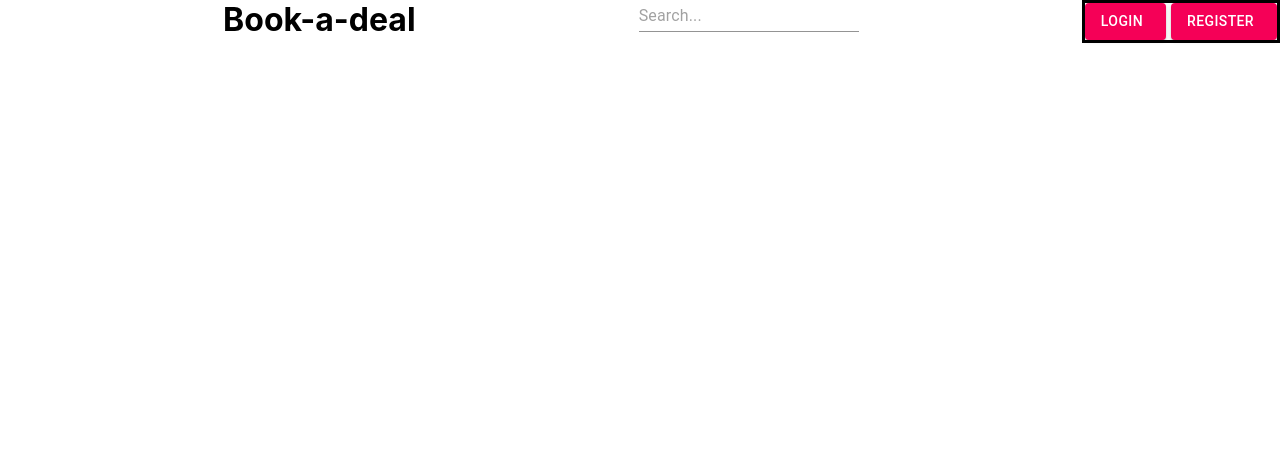
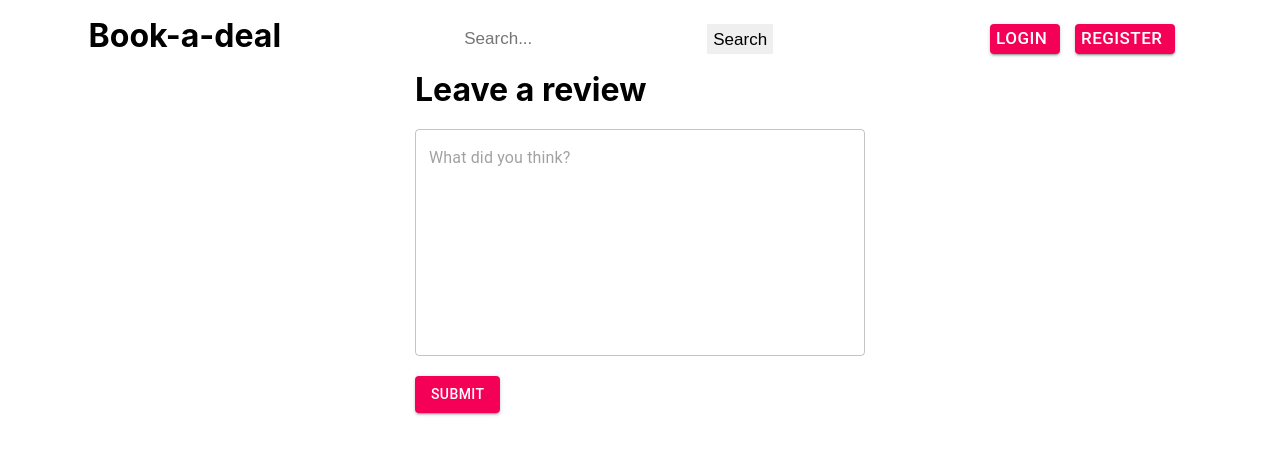
Before and after one commit to elizabethhand/book-a-deal, a React (Vite) app in the folder frontend/book-a-deal/: page /addreview/1 in a window 1280 px wide. Shown: the top 454 px of the page. Built offline with nearby package versions, Linux system fonts and the light colour scheme; no server answers.

Commit message:
Review form

```diff
--- a/frontend/book-a-deal/src/App.tsx
+++ b/frontend/book-a-deal/src/App.tsx
@@ -7,6 +7,7 @@ import Header from "./pages/Header";
 import Itempage from "./pages/Itempage";
 import Register from "./pages/Register";
 import Basket from "./pages/Basket";
+import AddReview from "./pages/AddReview";
 
 function App() {
   const [currentUser, setCurrentUser] = useState(false);
@@ -38,7 +39,7 @@ function App() {
 
   return (
     <div className="App">
-      <Header currentUser={currentUser} setCurrentUser={setCurrentUser} />
+      <Header currentUser={currentUser} setCurrentUser={setCurrentUser} items={items} />
       <main>
         <Switch>
           <Route path="/" exact>
@@ -63,6 +64,9 @@ function App() {
           <Route path="/basket">
             <Basket currentUser={currentUser} />
           </Route>
+          <Route path="/addreview/:itemId">
+            <AddReview currentUser={currentUser} />
+          </Route>
         </Switch>
       </main>
     </div>
--- /dev/null
+++ b/frontend/book-a-deal/src/pages/AddReview.tsx
@@ -0,0 +1,48 @@
+import React from "react"
+import TextField from '@material-ui/core/TextField';
+import Button from '@material-ui/core/Button';
+import { Link } from 'react-router-dom'
+import { useParams } from 'react-router'
+import { useForm } from "react-hook-form";
+
+export default function AddReview({ currentUser }) {
+    const { register, getValues } = useForm();
+    const { itemId } = useParams()
+    console.log(currentUser)
+
+    function handleSubmit(event) {
+        event.preventDefault()
+        const newReview = {
+            description: getValues("review"),
+            date: "17/08/2021",
+            rating: 4,
+            itemId: Number(itemId),
+            userId: Number(currentUser.id),
+
+        }
+        console.log(newReview)
+
+        fetch('http://localhost:4000/reviews', {
+            method: 'POST',
+            headers: {
+                'Content-Type': 'application/json'
+            },
+            body: JSON.stringify(newReview)
+        })
+
+    }
+    return (
+        <main className='main-div'>
+            <div className="login-container">
+                <h1> Leave a review</h1>
+                <form className="register-form" style={{ width: 450 }} type="submit" >
+                    <TextField {...register("review")} name="review" variant="outlined" type="text" placeholder="What did you think?" fullWidth multiline
+                        rows="10"></TextField>
+                    <Link to={`/items/${itemId}`} style={{ textDecoration: 'none' }}>
+                        < Button onClick={handleSubmit} type="submit" color="secondary" variant="contained"> Submit</Button >
+                    </Link>
+                </form>
+            </div>
+        </main >
+    )
+}
--- a/frontend/book-a-deal/src/pages/Header.tsx
+++ b/frontend/book-a-deal/src/pages/Header.tsx
@@ -2,12 +2,43 @@ import React from "react";
 import HeaderButtons from "../components/headerButtons";
 import LoggedInButtons from "../components/loggedinButtons";
 import TextField from "@material-ui/core/TextField";
+import { useState } from "react";
+import { useHistory } from 'react-router-dom'
 
-export default function Header({ currentUser, setCurrentUser }) {
+
+export default function Header({ currentUser, setCurrentUser, items }) {
+  const [searchInput, setSearchInput] = useState("")
+  const history = useHistory()
+
+  function search(event) {
+    event.preventDefault()
+    setSearchInput(event.target.q.value)
+
+    let foundItem;
+
+    if (searchInput) {
+      foundItem = items.find(
+        (item) =>
+          item.name.toLowerCase().includes(searchInput.toLowerCase()) ||
+          item.description.toLowerCase().includes(searchInput.toLowerCase())
+      );
+    }
+
+    if (!foundItem) {
+      alert("No matching items")
+    } else {
+      history.push(`/items/${foundItem.id}`)
+    }
+
+  }
+
   return (
     <div className="header">
       <h1> Book-a-deal</h1>
-      <TextField type="text" placeholder="Search..."></TextField>
+      <form id="form" onSubmit={search}>
+        <input type="text" id="query" name="q" placeholder="Search..." />
+        <button>Search</button>
+      </form>
       {currentUser ? (
         <LoggedInButtons
           currentUser={currentUser}
--- a/frontend/book-a-deal/src/pages/Itempage.tsx
+++ b/frontend/book-a-deal/src/pages/Itempage.tsx
@@ -56,6 +56,9 @@ function Itempage({ items, reviews, users, currentUser, baskets }) {
                 </Link>
             </div>
             <h3 className="review-title">Customer Reviews</h3>
+            <Link to={`/addreview/${itemId}`} style={{ textDecoration: 'none' }}>
+                <Button id="modal-btn" variant="contained" color="secondary" > Write a review</Button>
+            </Link>
             {filteredReviews.map((review) => (
                 <Review review={review} users={users} key={review.id} />
             ))}
--- a/frontend/book-a-deal/src/styles/App.css
+++ b/frontend/book-a-deal/src/styles/App.css
@@ -23,16 +23,43 @@
 
 .login-btn-container{
   display:grid;
-  grid-auto-flow: column;
+  grid-template-columns: 110px 110px;
+  place-items:start end;
   gap: 5px;
-  border:solid;
 }
 
 .header{
     display:grid;
     grid-auto-flow: column;
-    place-items:start end;
-    height: 50px;
+    place-items:center;
+    height: 70px;
+}
+
+.header input[type=text] {
+  float: right;
+  padding: 6px;
+  border: none;
+  margin-top: 8px;
+  margin-right: 16px;
+  font-size: 17px;
+  height: 30px;
+}
+
+.header button{
+  float: right;
+  padding: 6px;
+  margin-top: 8px;
+  margin-right: 16px;
+  font-size: 17px;
+  border: none;
+  cursor: pointer;
+  height: 30px
+}
+
+.header form{
+  display:grid;
+  grid-template-columns: auto auto;
+  place-items:center;
 }
 
 .header img{
```
